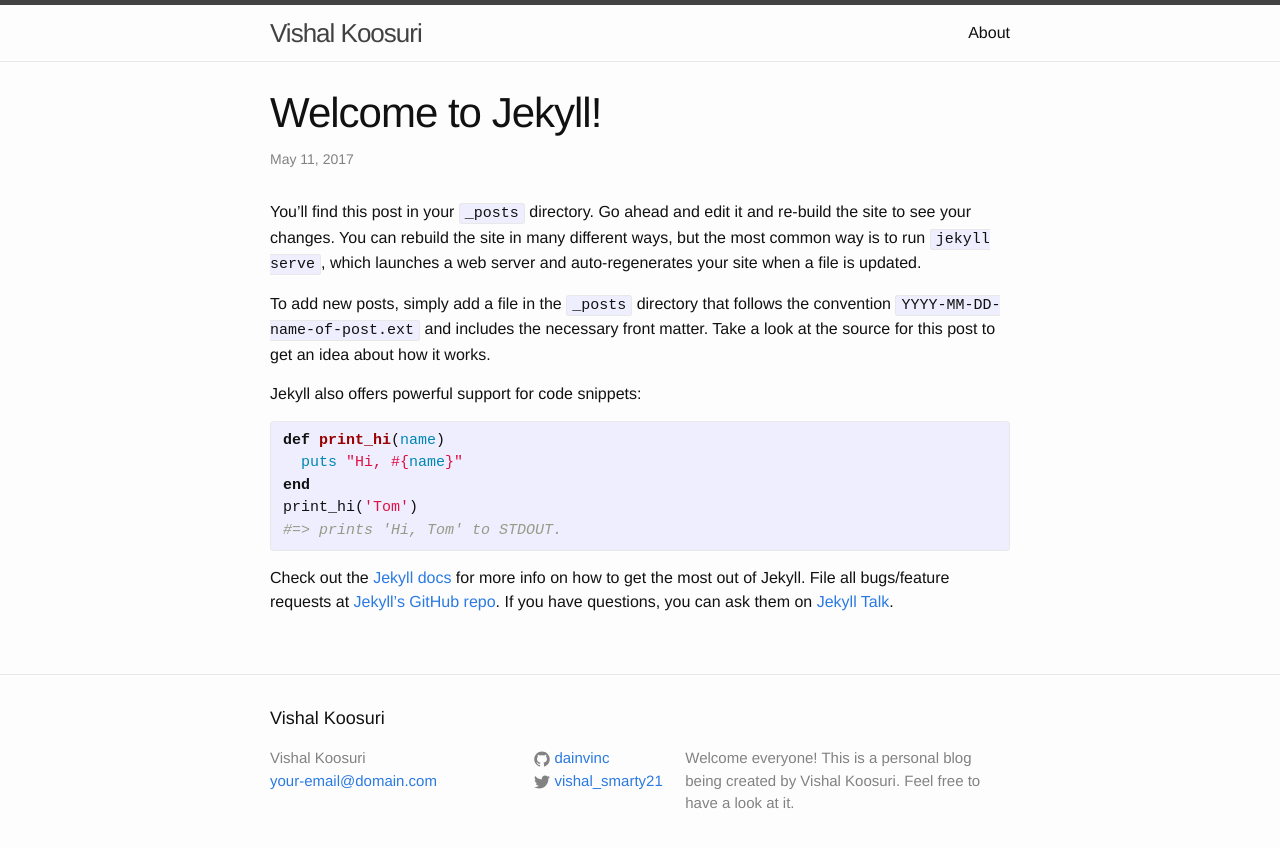
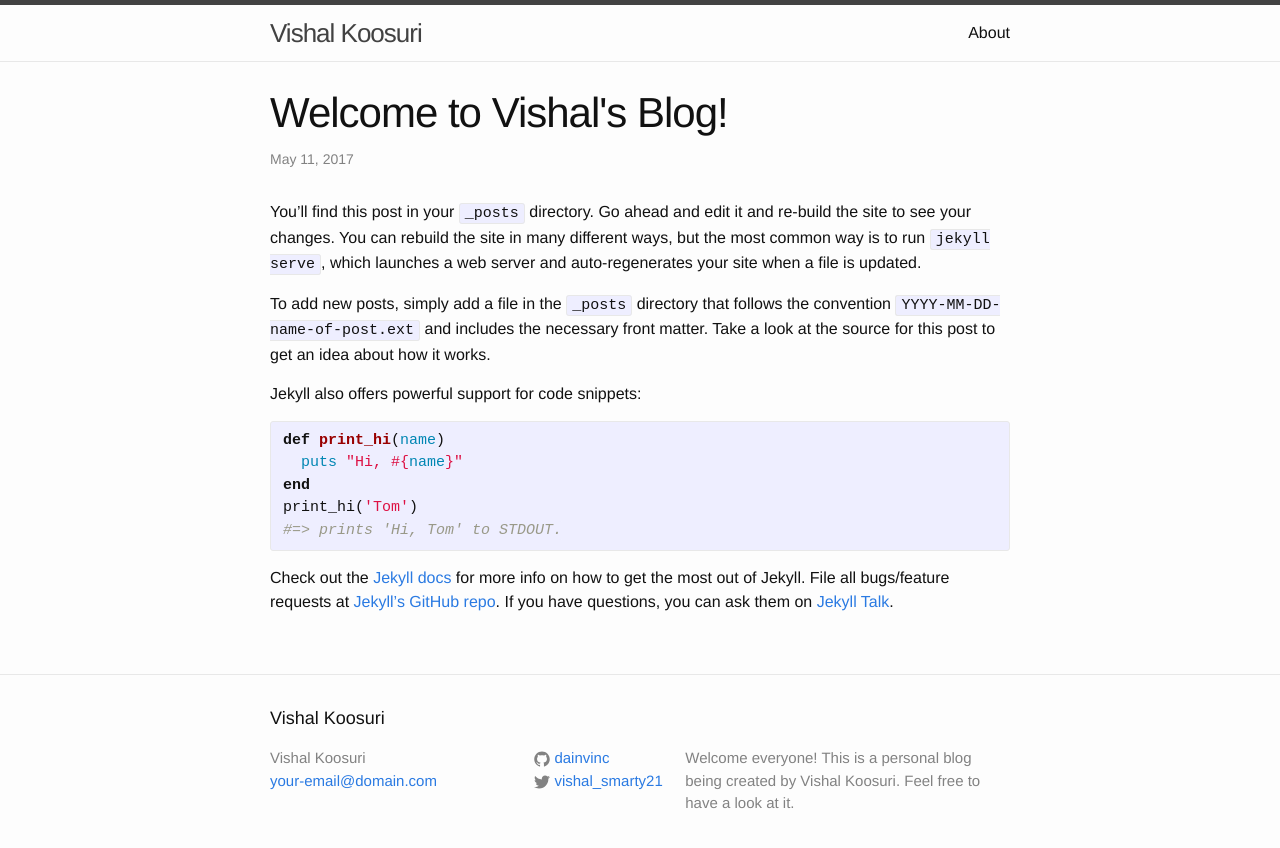
Before and after one commit to dainvinc/dainvinc.github.io, a Jekyll site: the page built from _posts/2017-05-11-welcome-to-jekyll.markdown, in a window 1280 px wide. Shown: the top 848 px of the page. Built offline with Jekyll 4.4.1, drawn with Linux system fonts in a browser that asks for light colours.

Commit message:
Updated my title in hompage

```diff
--- a/_posts/2017-05-11-welcome-to-jekyll.markdown
+++ b/_posts/2017-05-11-welcome-to-jekyll.markdown
@@ -1,6 +1,6 @@
 ---
 layout: post
-title:  "Welcome to Jekyll!"
+title:  "Welcome to Vishal's Blog!"
 date:   2017-05-11 14:54:35 +0000
 categories: jekyll update
 ---
```
